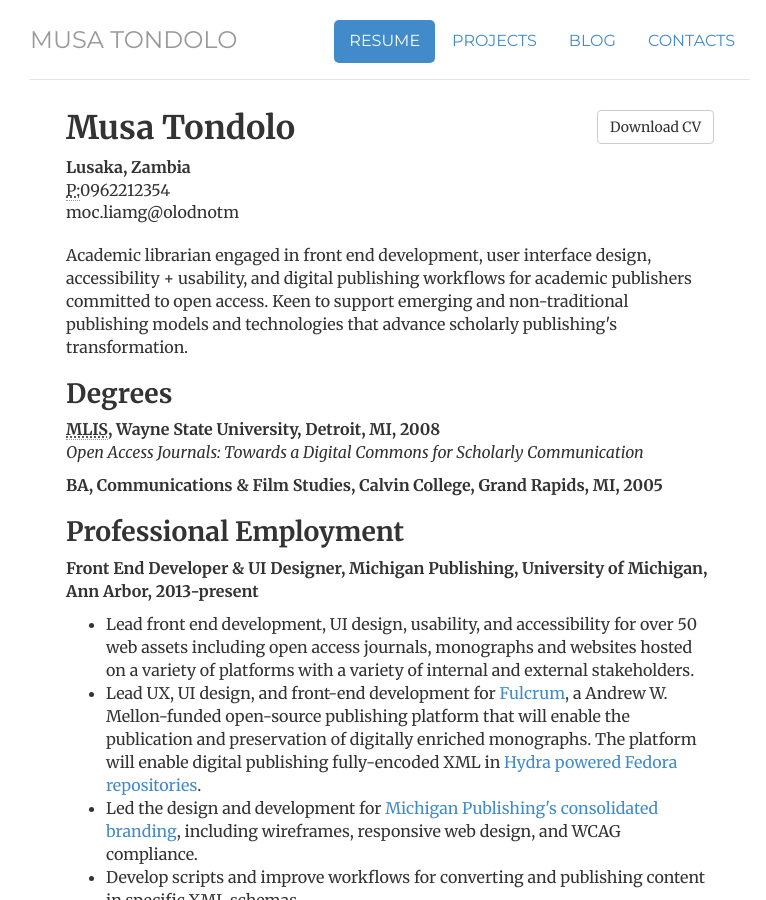
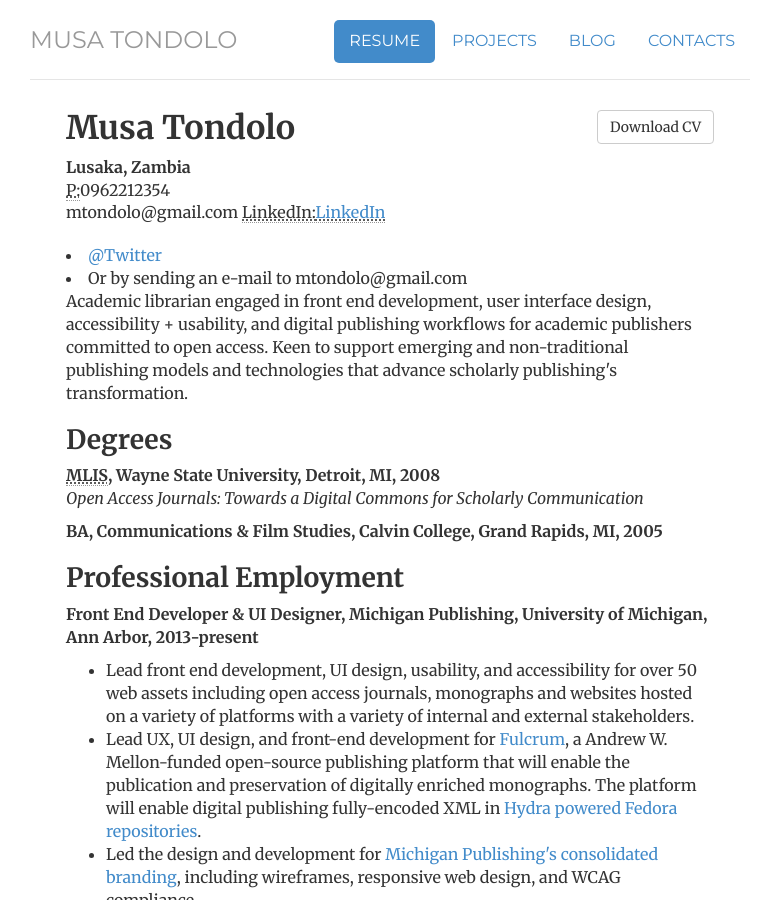
Before and after one commit to mtondolo/mtondolo.github.io, a Jekyll site: the page built from cv/index.html, in a window 1280 px wide and 900 px high. Shown: the whole window, without its empty margins (250-1016 px from the left). Built offline with Jekyll 4.4.1, drawn with Linux system fonts in a browser that asks for light colours.

Commit message:
Update index.html

```diff
--- a/cv/index.html
+++ b/cv/index.html
@@ -15,9 +15,15 @@ description: Current Resume for Musa Tondolo, an Android Developer supplimented
 				<address>
 				<span itemprop="affiliation"><strong>Lusaka, Zambia</strong><br></span>
 				<abbr title="phone">P:</abbr>0962212354<br>
-				<span class="obfuscate">mtondolo@gmail.com</span>
+				<span class="obfuscate">moc.liamg@olodnotm</span>
+				<abbr title="linkedin">LinkedIn:<a href="www.linkedin.com/in/mtondolo">LinkedIn</a>
 				</address>
 				</div>
+
+	<li><a href="https://twitter.com/tondolo">@Twitter</a></li>
+	<li>Or by sending an e-mail to <span class="obfuscate">moc.liamg@olodnotm</span></li>
+
+
 
 				<p>Academic librarian engaged in front end development, user interface design, accessibility + usability, and digital publishing workflows for academic publishers committed to open access. Keen to support emerging and non-traditional publishing models and technologies that advance scholarly publishing's transformation.</p>
 
```
